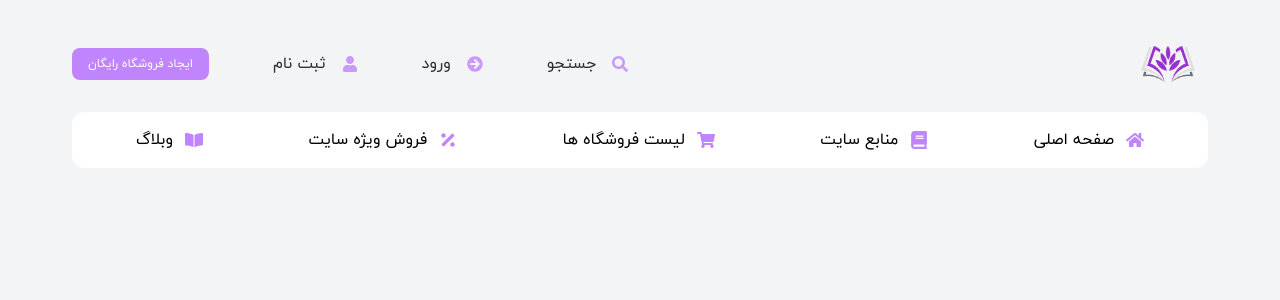
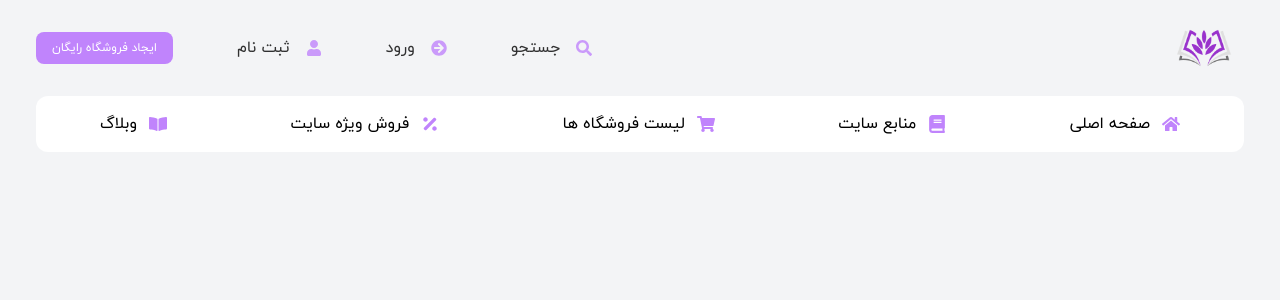
Before and after one commit to mohammadraufzahed/learning-ui, a Next.js app: page / in a window 1280 px wide. Shown: the top 300 px of the page. Built offline with nearby package versions, Linux system fonts and the light colour scheme.

Commit message:
Removed the junk className

```diff
--- a/pages/index.jsx
+++ b/pages/index.jsx
@@ -3,7 +3,7 @@ import Header from "../components/Header";
 
 export default function Home() {
   return (
-    <div className="min-h-[100vh] w-full bg-gray-100 font-iranYekan px-9 py-4">
+    <div className="min-h-[100vh] w-full font-iranYekan">
       <Head>
         <title>سامانه خرید و فروش</title>
       </Head>
```
